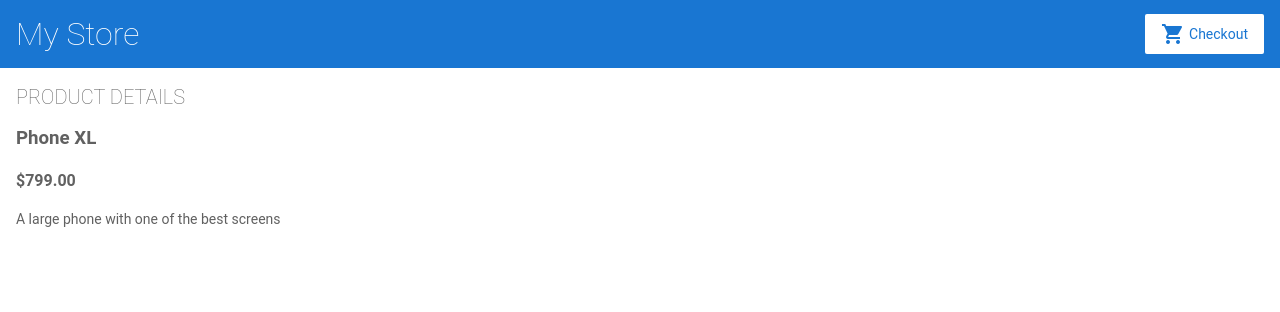
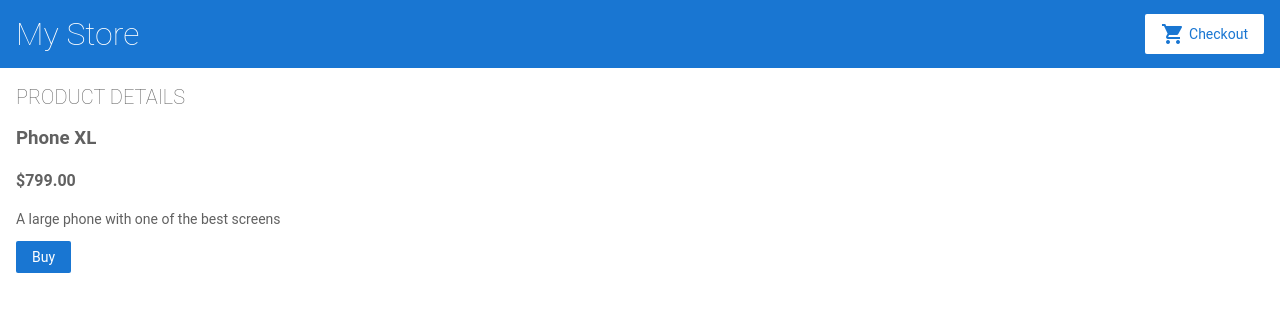
Before and after one commit to ahellrich/angular-getting-started, an Angular app: page /products/1 in a window 1280 px wide. Shown: the top 312 px of the page. Built offline with nearby package versions, Linux system fonts and the light colour scheme.

Commit message:
added addToCart button

```diff
--- a/src/app/product-details/product-details.component.html
+++ b/src/app/product-details/product-details.component.html
@@ -3,7 +3,13 @@
 <div *ngIf="product">
 
   <h3>{{product.name}}</h3>
+
   <h4>{{product.price | currency}}</h4>
+
   <p>{{product.description}}</p>
 
+  <button type="button" (click) ="addToCart(product)">
+    Buy
+  </button>
+
 </div>
```
